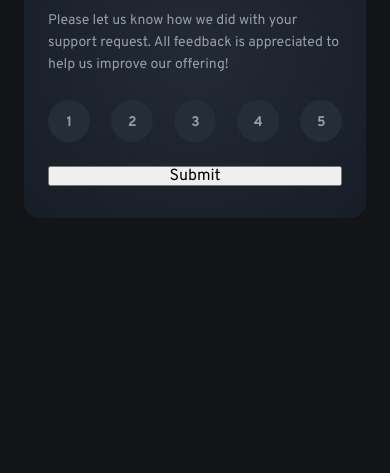
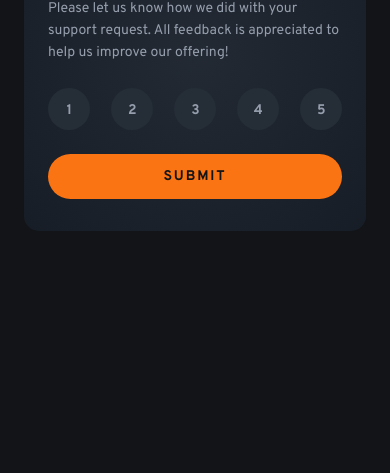
Before and after one commit to nvalline/fm-interactive-rating-component, a plain HTML site: page index.html in a window 390 px wide. Shown: the part 371-844 px from the top of the page. Drawn offline with Linux system fonts and the light colour scheme.

Commit message:
Implement mobile button styles

```diff
--- a/styles.scss
+++ b/styles.scss
@@ -13,6 +13,7 @@
 
 		.card {
 			padding: 1.5rem 1.5rem 2rem;
+			max-width: 412px;
 			background: var(--clr-gradients-black-radial);
 			border-radius: 15px;
 
@@ -70,6 +71,7 @@
 						width: 42px;
 						background-color: var(--clr-shades-dark-blue);
 						border-radius: 100%;
+						transition: all 300ms ease-in;
 
 						input[type='radio'] {
 							height: 100%;
@@ -92,6 +94,7 @@
 							font-weight: var(--fw-bold);
 							line-height: var(--lh-body-md);
 							color: var(--clr-shades-light-gray);
+							transition: all 300ms ease-in;
 						}
 
 						&:hover,
@@ -112,6 +115,25 @@
 						}
 					}
 				}
+
+				button {
+					width: 100%;
+					padding: 0.875rem;
+					background-color: var(--clr-primary-orange);
+					border: none;
+					border-radius: 22.5px;
+					font-size: var(--fs-body-sm);
+					font-weight: var(--fw-bold);
+					letter-spacing: 0.11669rem;
+					color: var(--clr-shades-very-dark-blue);
+					text-transform: uppercase;
+					transition: all 300ms ease-in;
+
+					&:hover {
+						background-color: var(--clr-shades-pure-white);
+						cursor: pointer;
+					}
+				}
 			}
 		}
 	}
--- a/styles/_reset.scss
+++ b/styles/_reset.scss
@@ -34,7 +34,6 @@
 h2,
 h3,
 h4,
-button,
 input,
 label {
 	line-height: 1;
```
Also changed, not shown: styles.css, 1 other file.
